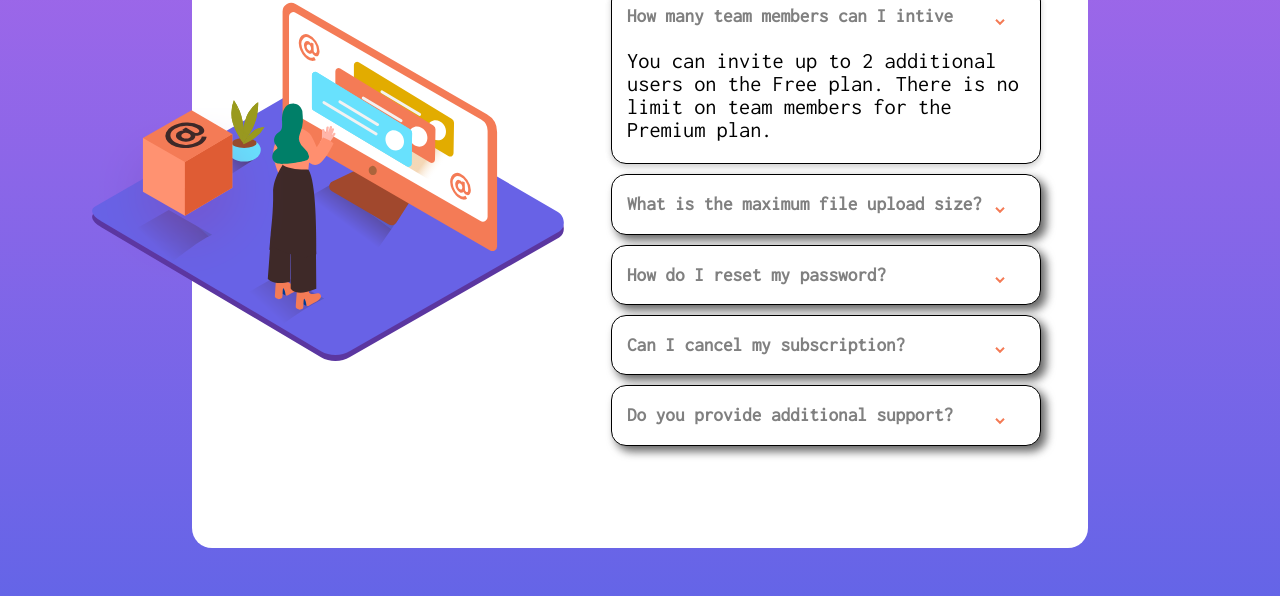
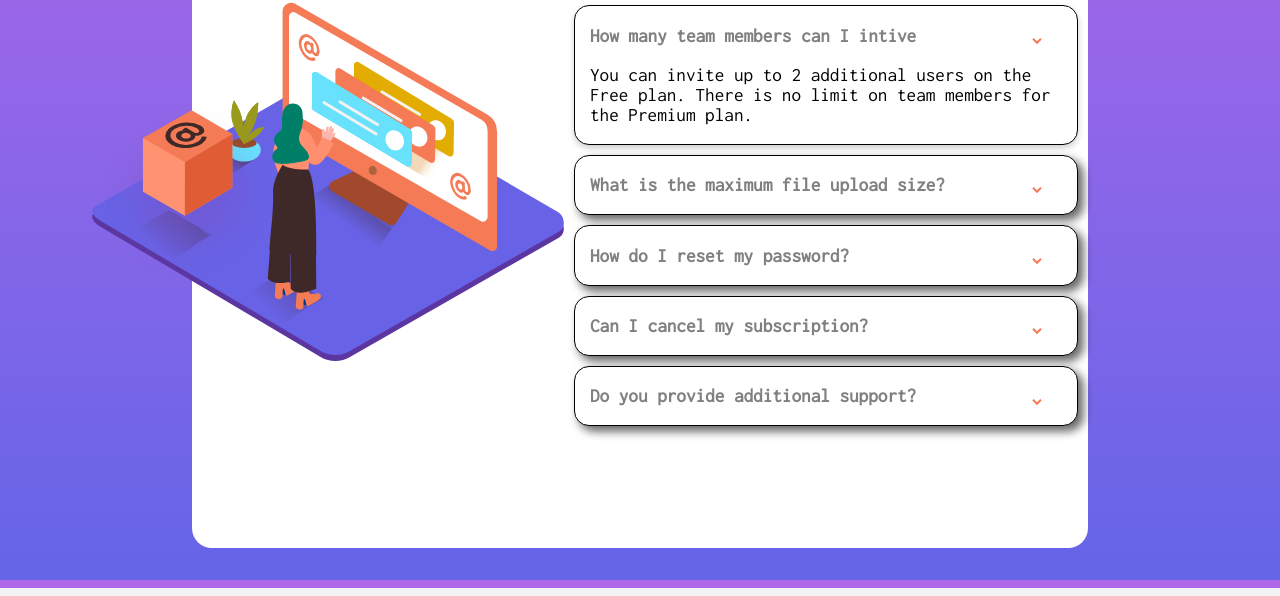
Before and after one commit to omer-yagci/faq-accordion-card-main, a plain HTML site: page index.html in a window 1280 px wide. Shown: the part 220-816 px from the top of the page. Drawn offline with Linux system fonts and the light colour scheme.

Commit message:
second commit

```diff
--- a/style.css
+++ b/style.css
@@ -2,7 +2,11 @@
 * {
   box-sizing: border-box;
 }
+html {
+  height: 100%;
+}
 body {
+  min-height: 100%;
   font-family: "Inconsolata", monospace;
   background-color: #f3f3f3;
   overflow: hidden;
@@ -42,7 +46,7 @@ h1 {
 }
 
 .faq-content {
-  max-width: 450px;
+  max-width: 600px;
   margin: 20px auto;
 }
 .faq-item {
@@ -54,7 +58,7 @@ h1 {
   position: relative;
   overflow: hidden;
   box-shadow: 5px 5px 10px rgba(0, 0, 0, 0.2), 5px 5px 10px rgba(0, 0, 0, 0.5);
-  transition: 0.5s ease;
+  transition: 0.8s ease;
 }
 
 .title {
@@ -62,7 +66,7 @@ h1 {
   color: grey;
 }
 .description {
-  font-size: 1.4rem;
+  font-size: 1.2rem;
   display: none;
 }
 
```
